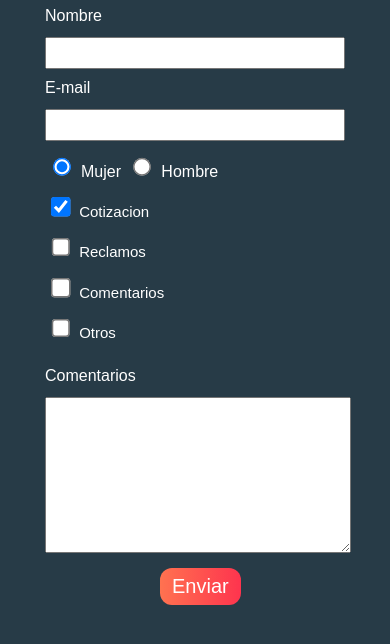
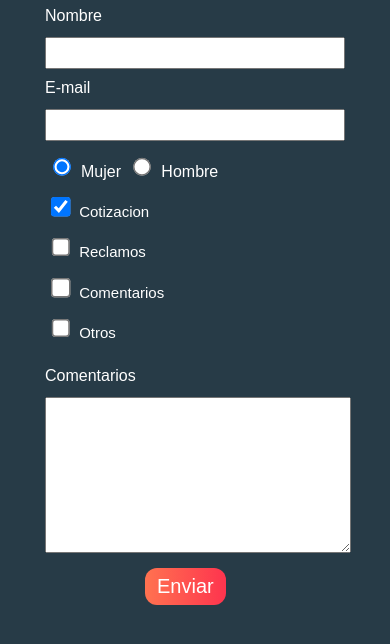
Before and after one commit to angelicamolero/iinvie, a plain HTML site: page index.html in a window 390 px wide. Shown: the part 1689-2333 px from the top of the page. Drawn offline with Linux system fonts and the light colour scheme; some packages are replaced by stand-ins of ours; a script that the page names is missing; files whose address does not match are found by name.

Commit message:
enviar button

```diff
--- a/css/style.css
+++ b/css/style.css
@@ -263,7 +263,7 @@ flex-direction: column;
 
 .col2 .button {
 	margin-top: 15px;
-	margin-left: 100px;
+
 }
 
 .intereses label {
@@ -535,7 +535,9 @@ flex-direction: column;
 		margin-bottom: 10px;
 	}
 
-
+	 .col2 .button {
+	margin-left: 100px;
+    }
 }
 
 @media screen and(-webkit-min-device-pixel-ratio: 2){
```
